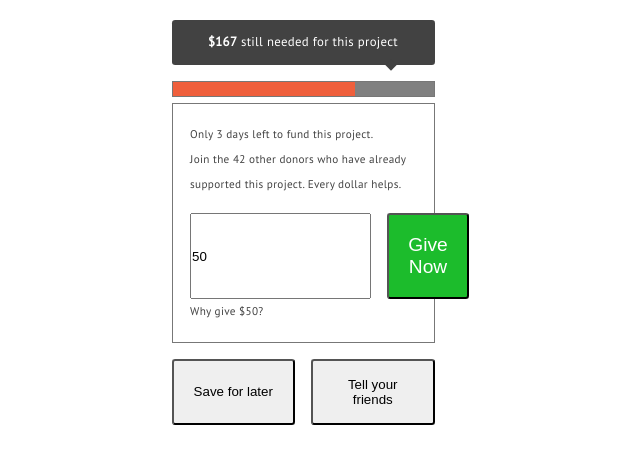
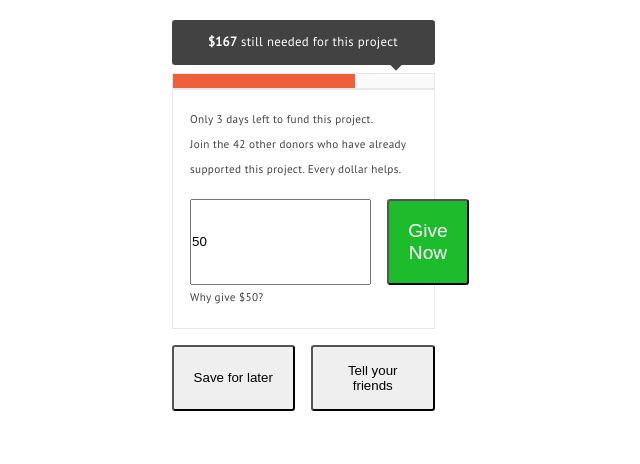
Before and after one commit to ArturWer/forAlexander, a plain HTML site: page index.html in a window 1280 px wide. Shown: the whole page, without its empty margins (337-977 px from the left). Drawn offline with Linux system fonts and the light colour scheme.

Commit message:
Added styles for all browsers for progress

```diff
--- a/main.css
+++ b/main.css
@@ -41,7 +41,7 @@ p {
   height: .5rem;
   background-color: #424242;
   top: 100%;
-  right: 15%;
+  right: 13%;
   margin-left: -2.5rem;
   content: '';
   transform: rotate(45deg);
@@ -49,21 +49,29 @@ p {
 }
 progress{
   width: 263px;
+  -webkit-appearance: none;
   height: 1rem;
-  background-color: white;
-  border: .1rem solid #777;
-  margin-top: 1rem;
+  background-color: #FAFAFA;
+  border: .1rem solid #E8E8E8;
+  margin-top: .5rem;
 }
 progress::-webkit-progress-value {
-    background: #EF5F3C;
+  background: #EF5F3C;
 }
-
+progress::-webkit-progress-bar{
+  background: #FAFAFA;
+}
 progress::-moz-progress-bar{
   background: #EF5F3C;
 }
+progress::-ms-fill {
+  background-color: #EF5F3C;
+}
 form div.main{
-  border: .1rem solid #777;
+  border: .1rem solid #E8E8E8;
   padding: 1.1rem;
+  position: relative;
+  margin-top: -.4rem;
 }
 button{
   border-radius: .2rem;
```
